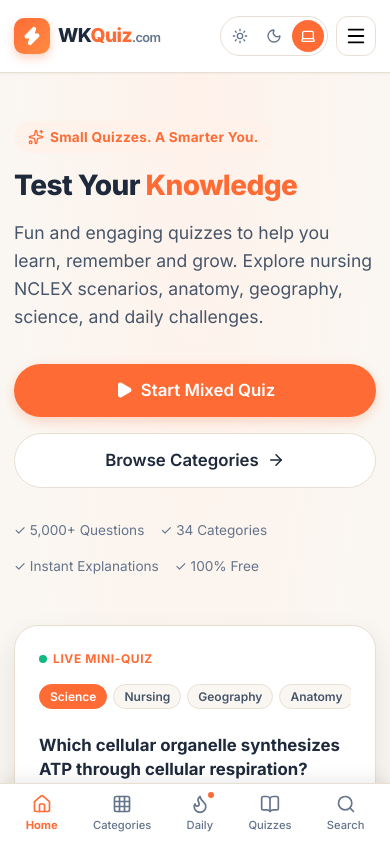
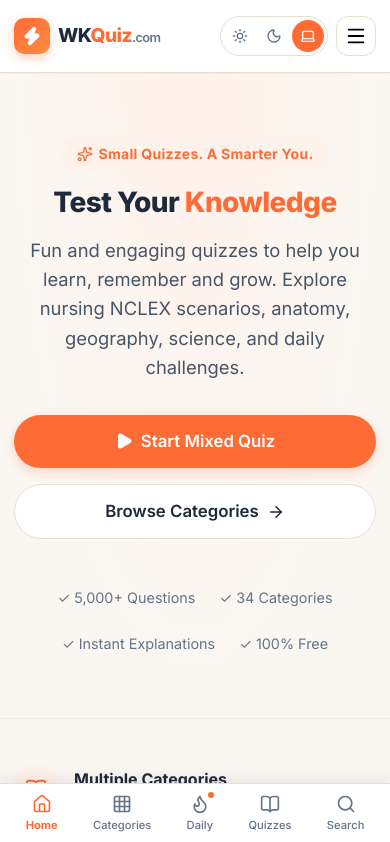
Before and after one commit to soulinmotionn-source/wk-quiz2.0, a React (Vite) app: page / in a window 390 px wide. Shown: the top 842 px of the page. Built offline with nearby package versions, Linux system fonts and the light colour scheme.

Commit message:
Adjust hero layout, remove why choose section, fix mobile options wrap, clean footer text, and add next question animation

```diff
--- a/src/components/layout/Footer.tsx
+++ b/src/components/layout/Footer.tsx
@@ -1,6 +1,6 @@
 import React from 'react';
 import { Link } from 'react-router-dom';
-import { Zap, Heart, ShieldAlert } from 'lucide-react';
+import { Zap, ShieldAlert } from 'lucide-react';
 
 export const Footer: React.FC = () => {
   return (
@@ -262,10 +262,8 @@ export const Footer: React.FC = () => {
             fontSize: '0.85rem'
           }}
         >
-          <div style={{ display: 'flex', alignItems: 'center', gap: '4px' }}>
-            <span>© {new Date().getFullYear()} WKQuiz.com. All rights reserved. Crafted with</span>
-            <Heart size={14} fill="#EF4444" color="#EF4444" />
-            <span>for learners worldwide.</span>
+          <div style={{ display: 'flex', alignItems: 'center', justifyContent: 'center', textAlign: 'center' }}>
+            <span>© {new Date().getFullYear()} WKQuiz.com. All rights reserved.</span>
           </div>
         </div>
       </div>
--- a/src/components/quiz/QuizPlayer.tsx
+++ b/src/components/quiz/QuizPlayer.tsx
@@ -1,4 +1,4 @@
-import React, { useState } from 'react';
+import React, { useState, useRef, useEffect } from 'react';
 import { ArrowLeft, ArrowRight, Check, Volume2, VolumeX, Sparkles } from 'lucide-react';
 import type { QuizMode, Difficulty, QuizResult } from '../../types/quiz';
 import { useQuizEngine } from '../../hooks/useQuizEngine';
@@ -96,6 +96,28 @@ export const QuizPlayer: React.FC<QuizPlayerProps> = ({
     } catch {
       // Ignore audio synthesis errors
     }
+  };
+
+  const questionCardRef = useRef<HTMLDivElement>(null);
+  const isFirstRender = useRef(true);
+
+  useEffect(() => {
+    if (isFirstRender.current) {
+      isFirstRender.current = false;
+      return;
+    }
+    if (questionCardRef.current) {
+      questionCardRef.current.scrollIntoView({ behavior: 'smooth', block: 'start' });
+    }
+  }, [currentIndex]);
+
+  const handleNextQuestion = () => {
+    nextQuestion();
+    setTimeout(() => {
+      if (questionCardRef.current) {
+        questionCardRef.current.scrollIntoView({ behavior: 'smooth', block: 'start' });
+      }
+    }, 40);
   };
 
   const handleSelectOption = (idx: number) => {
@@ -238,8 +260,11 @@ export const QuizPlayer: React.FC<QuizPlayerProps> = ({
 
       {/* Main Question Card with Playful Theme */}
       <div
-        className="card"
+        ref={questionCardRef}
+        key={currentIndex}
+        className="card animate-question-enter"
         style={{
+          scrollMarginTop: '88px',
           padding: 'var(--space-2xl)',
           borderRadius: 'var(--radius-2xl)',
           boxShadow: '0 12px 36px rgba(0, 0, 0, 0.25)',
@@ -354,7 +379,7 @@ export const QuizPlayer: React.FC<QuizPlayerProps> = ({
           >
             <button
               type="button"
-              onClick={nextQuestion}
+              onClick={handleNextQuestion}
               className="btn btn-primary btn-lg btn-mobile-full"
               style={{
                 borderRadius: 'var(--radius-full)',
--- a/src/generated/question-stats.json
+++ b/src/generated/question-stats.json
@@ -1,5 +1,5 @@
 {
-  "generatedAt": "2026-09-13T19:14:24.671Z",
+  "generatedAt": "2026-09-14T07:14:48.661Z",
   "totalQuestions": 5000,
   "activeQuestions": 5000,
   "inactiveQuestions": 0,
--- a/src/pages/HomePage.tsx
+++ b/src/pages/HomePage.tsx
@@ -1,12 +1,11 @@
 import React from 'react';
 import { Link } from 'react-router-dom';
-import { Play, Sparkles, BookOpen, BarChart3, Globe2, ArrowRight, ShieldCheck, Zap } from 'lucide-react';
+import { Play, Sparkles, BookOpen, BarChart3, Globe2, ArrowRight, Zap } from 'lucide-react';
 import { SEOHead } from '../components/common/SEOHead';
 import { CategoryCard } from '../components/cards/CategoryCard';
 import { QuizCard } from '../components/cards/QuizCard';
 import { DailyChallengeCard } from '../components/cards/DailyChallengeCard';
 import { AdSlot } from '../components/common/AdSlot';
-import { InteractiveHeroQuiz } from '../components/home/InteractiveHeroQuiz';
 import { CATEGORIES } from '../data/categories';
 import { FEATURED_QUIZZES } from '../data/quizzes';
 import { getQuestionStats } from '../data/questionBank';
@@ -42,7 +41,7 @@ export const HomePage: React.FC = () => {
       {/* HERO SECTION */}
       <section
         style={{
-          paddingTop: 'var(--space-2xl)',
+          paddingTop: 'var(--space-3xl)',
           paddingBottom: 'var(--space-3xl)',
           background: 'radial-gradient(ellipse at 50% 0%, var(--color-primary-light) 0%, var(--color-bg) 70%)',
           borderBottom: '1px solid var(--color-border-light)'
@@ -51,26 +50,26 @@ export const HomePage: React.FC = () => {
         <div className="app-container">
           <div
             style={{
-              display: 'grid',
-              gridTemplateColumns: 'repeat(auto-fit, minmax(min(100%, 300px), 1fr))',
-              gap: 'var(--space-2xl)',
+              maxWidth: '820px',
+              margin: '0 auto',
+              textAlign: 'center',
+              display: 'flex',
+              flexDirection: 'column',
               alignItems: 'center'
             }}
           >
-            {/* Left Column: Headlines & CTA */}
-            <div>
             {/* Badge */}
             <div
               style={{
                 display: 'inline-flex',
                 alignItems: 'center',
                 gap: '6px',
-                  padding: '6px 14px',
+                padding: '6px 16px',
                 borderRadius: 'var(--radius-full)',
                 backgroundColor: 'var(--color-primary-light)',
                 color: 'var(--color-primary)',
                 fontWeight: 700,
-                  fontSize: '0.85rem',
+                fontSize: '0.875rem',
                 letterSpacing: '0.02em',
                 marginBottom: 'var(--space-md)'
               }}
@@ -80,25 +79,25 @@ export const HomePage: React.FC = () => {
             </div>
 
             {/* H1 Headline */}
-              <h1 className="h1-title" style={{ marginBottom: 'var(--space-md)' }}>
+            <h1 className="h1-title" style={{ marginBottom: 'var(--space-md)', maxWidth: '720px' }}>
               Test Your <span style={{ color: 'var(--color-primary)' }}>Knowledge</span>
             </h1>
 
             {/* Subheading */}
             <p
               style={{
-                  fontSize: '1.1rem',
+                fontSize: '1.15rem',
                 lineHeight: 1.6,
                 color: 'var(--color-text-secondary)',
                 marginBottom: 'var(--space-xl)',
-                  maxWidth: '520px'
+                maxWidth: '640px'
               }}
             >
               Fun and engaging quizzes to help you learn, remember and grow. Explore nursing NCLEX scenarios, anatomy, geography, science, and daily challenges.
             </p>
 
             {/* CTAs */}
-              <div style={{ display: 'flex', flexWrap: 'wrap', gap: 'var(--space-md)' }}>
+            <div style={{ display: 'flex', flexWrap: 'wrap', justifyContent: 'center', gap: 'var(--space-md)' }}>
               <Link
                 to="/quizzes/mixed-knowledge-classic"
                 className="btn btn-primary btn-lg btn-mobile-full"
@@ -123,10 +122,11 @@ export const HomePage: React.FC = () => {
               style={{
                 display: 'flex',
                 flexWrap: 'wrap',
+                justifyContent: 'center',
                 alignItems: 'center',
-                  gap: 'var(--space-md)',
-                  marginTop: 'var(--space-xl)',
-                  fontSize: '0.85rem',
+                gap: 'var(--space-lg)',
+                marginTop: 'var(--space-2xl)',
+                fontSize: '0.9rem',
                 color: 'var(--color-text-muted)'
               }}
             >
@@ -134,19 +134,6 @@ export const HomePage: React.FC = () => {
               <span>✓ {CATEGORIES.length} Categories</span>
               <span>✓ Instant Explanations</span>
               <span>✓ 100% Free</span>
-              </div>
-            </div>
-
-            {/* Right Column: Live Playable Interactive Quiz */}
-            <div
-              style={{
-                display: 'flex',
-                justifyContent: 'center',
-                alignItems: 'center',
-                width: '100%'
-              }}
-            >
-              <InteractiveHeroQuiz />
             </div>
           </div>
         </div>
@@ -369,61 +356,6 @@ export const HomePage: React.FC = () => {
           </div>
         </div>
       </section>
-
-      {/* WHY WKQUIZ SEO SECTION */}
-      <section
-        style={{
-          padding: 'var(--space-3xl) 0',
-          backgroundColor: 'var(--color-bg-alt)',
-          borderTop: '1px solid var(--color-border)',
-          borderBottom: '1px solid var(--color-border)',
-          margin: 'var(--space-3xl) 0'
-        }}
-      >
-        <div className="app-container">
-          <div style={{ maxWidth: '820px', margin: '0 auto', textAlign: 'center' }}>
-            <h2 className="h2-title" style={{ marginBottom: 'var(--space-md)' }}>
-              Why Choose WKQuiz?
-            </h2>
-            <p style={{ color: 'var(--color-text-secondary)', fontSize: '1.05rem', lineHeight: 1.7, marginBottom: 'var(--space-xl)' }}>
-              At WKQuiz.com, we believe that self-testing is the single most effective cognitive technique for active recall and long-term retention. Whether you are a nursing student revising for the NCLEX exam, an engineering student memorizing electrical schematics, a driver studying state DMV guidelines, or simply a trivia enthusiast having fun, WKQuiz is engineered to be lightweight, instant, and mobile-friendly.
-            </p>
-
-            <div
-              style={{
-                display: 'grid',
-                gridTemplateColumns: 'repeat(auto-fit, minmax(220px, 1fr))',
-                gap: 'var(--space-lg)',
-                textAlign: 'left'
-              }}
-            >
-              <div className="card" style={{ padding: 'var(--space-lg)' }}>
-                <ShieldCheck size={28} color="var(--color-primary)" style={{ marginBottom: 'var(--space-sm)' }} />
-                <h3 style={{ fontSize: '1.1rem', fontWeight: 700, marginBottom: '6px' }}>Verified Explanations</h3>
-                <p style={{ fontSize: '0.875rem', color: 'var(--color-text-secondary)', lineHeight: 1.5 }}>
-                  Every question includes in-depth explanations revealing the rationale behind the correct choice.
-                </p>
-              </div>
-
-              <div className="card" style={{ padding: 'var(--space-lg)' }}>
-                <Zap size={28} color="var(--color-primary)" style={{ marginBottom: 'var(--space-sm)' }} />
-                <h3 style={{ fontSize: '1.1rem', fontWeight: 700, marginBottom: '6px' }}>True Randomization</h3>
-                <p style={{ fontSize: '0.875rem', color: 'var(--color-text-secondary)', lineHeight: 1.5 }}>
-                  Questions and answer options shuffle dynamically so you never rely on mechanical rote memorization.
-                </p>
-              </div>
-
-              <div className="card" style={{ padding: 'var(--space-lg)' }}>
-                <Sparkles size={28} color="var(--color-primary)" style={{ marginBottom: 'var(--space-sm)' }} />
-                <h3 style={{ fontSize: '1.1rem', fontWeight: 700, marginBottom: '6px' }}>Zero Barriers</h3>
-                <p style={{ fontSize: '0.875rem', color: 'var(--color-text-secondary)', lineHeight: 1.5 }}>
-                  No mandatory logins, no credit card paywalls. Start playing and learning immediately in one tap.
-                </p>
-              </div>
-            </div>
-          </div>
-        </div>
-      </section>
     </>
   );
 };
--- a/src/styles/index.css
+++ b/src/styles/index.css
@@ -318,6 +318,21 @@ img, svg {
   animation: fadeIn var(--transition-smooth) forwards;
 }
 
+@keyframes questionEnter {
+  0% {
+    opacity: 0;
+    transform: translateY(16px);
+  }
+  100% {
+    opacity: 1;
+    transform: translateY(0);
+  }
+}
+
+.animate-question-enter {
+  animation: questionEnter 0.35s cubic-bezier(0.16, 1, 0.3, 1) forwards;
+}
+
 .hover-lift {
   transition: transform var(--transition-fast);
 }
```
Also changed, not shown: src/pages/CategoryDetailPage.tsx (+8 -7 lines). Lines whose indentation alone changed are shown as unchanged.
